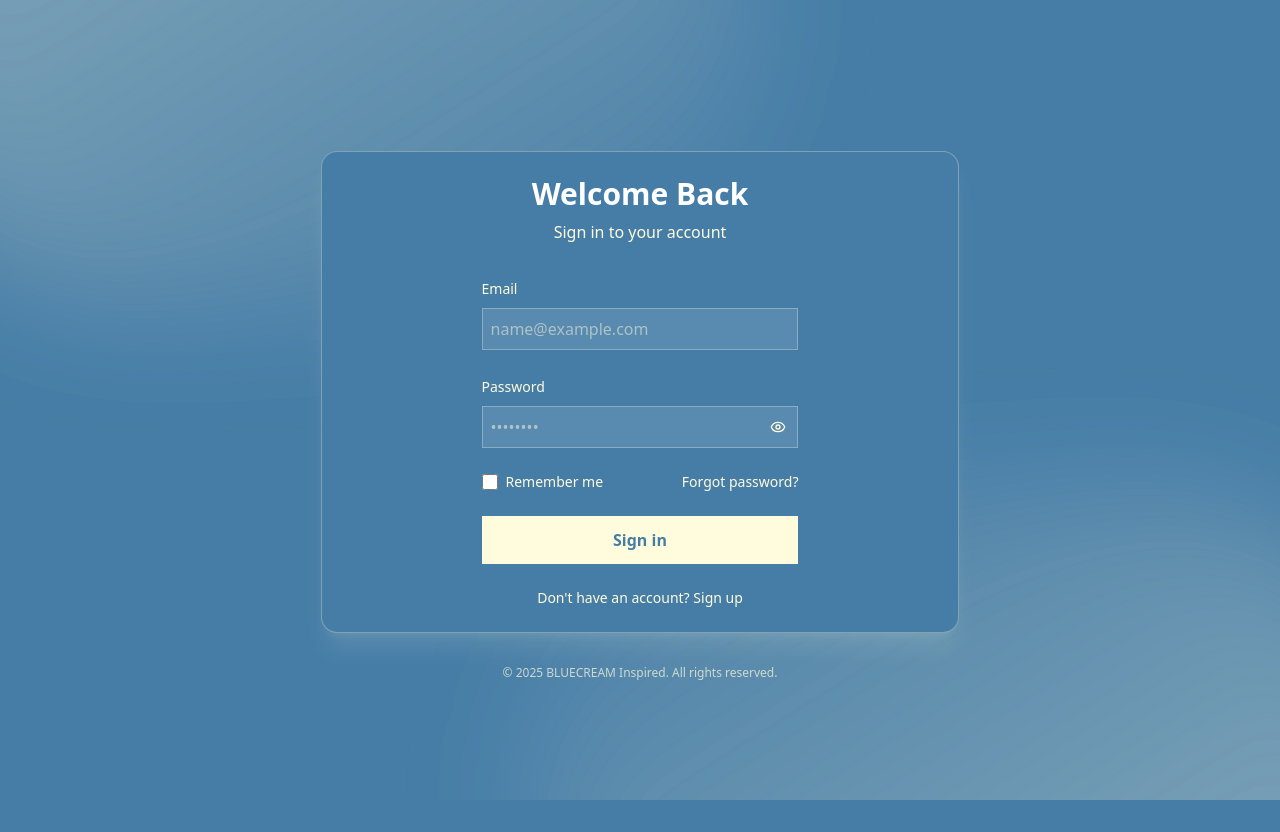
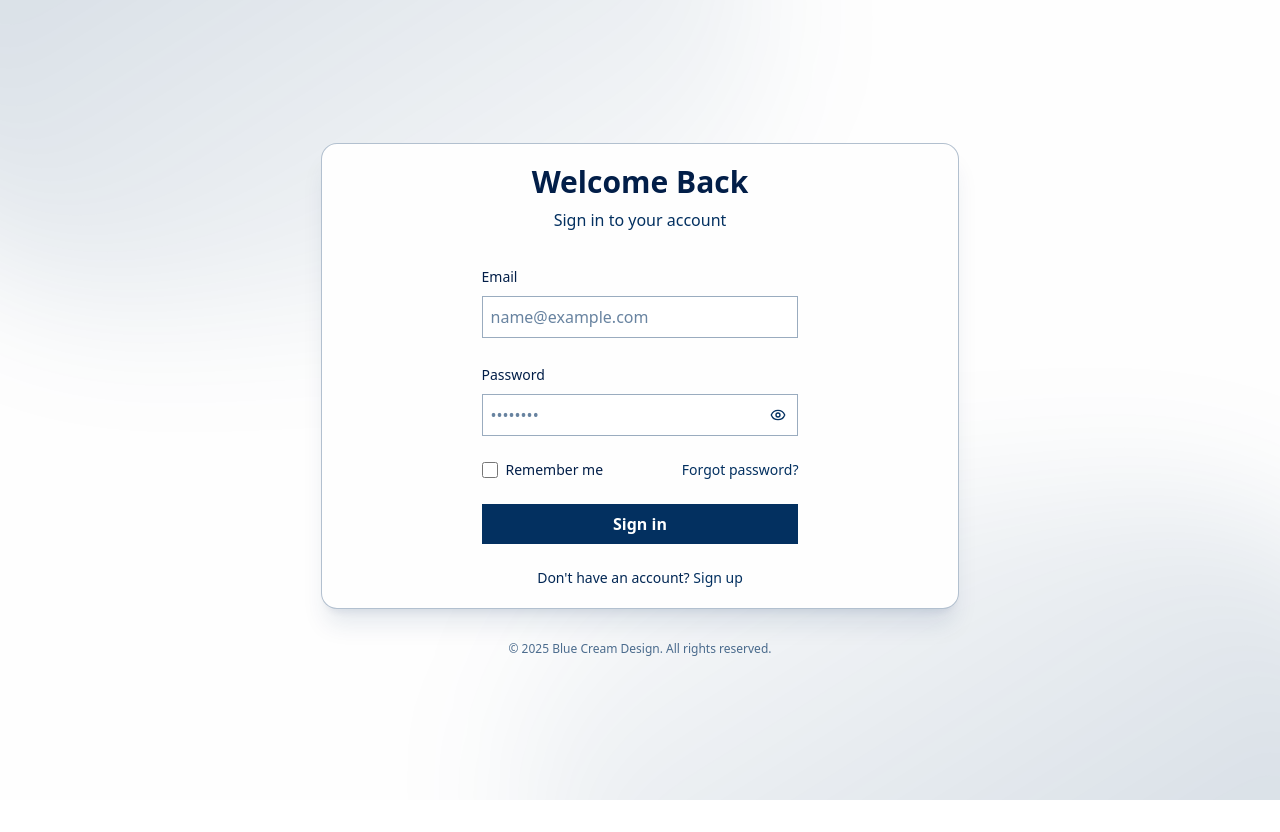
Before and after one commit to HungRed1303/Web_Library_CNPM, a React (Vite) app in the folder src/Front-end/: page /login in a window 1280 px wide. After the commit the page ends 800 px from the top, so only its background shows below. Built offline with nearby package versions, Linux system fonts and the light colour scheme.

Commit message:
update login

```diff
--- a/src/Front-end/src/components/LoginForm.tsx
+++ b/src/Front-end/src/components/LoginForm.tsx
@@ -46,22 +46,17 @@ const handleLoginSuccess = (role) => {
   }
 
 return (
-  <div className="min-h-screen bg-[#467DA7] flex items-center justify-center p-4">
-    <div className="absolute inset-0 overflow-hidden">
-      <div className="absolute -top-[30%] -left-[10%] w-[70%] h-[70%] rounded-full bg-gradient-to-br from-[#FFFCDE]/20 to-transparent blur-3xl"></div>
-      <div className="absolute -bottom-[30%] -right-[10%] w-[70%] h-[70%] rounded-full bg-gradient-to-tl from-[#FFFCDE]/20 to-transparent blur-3xl"></div>
-    </div>
-
+  <div className="min-h-screen bg-cream flex items-center justify-center p-4">
     <div className="w-full max-w-[700px] z-10">
-      <div className="bg-[#467DA7] border border-[#FFFCDE]/30 rounded-2xl shadow-xl shadow-[#FFFCDE]/10 pt-6 pb-6 px-40 backdrop-blur-sm">
+      <div className="bg-cream border border-blue-600/30 rounded-2xl shadow-xl shadow-blue-600/10 pt-5 pb-5 px-40 backdrop-blur-sm">
         <div className="mb-8 text-center">
-          <h1 className="text-3xl font-bold text-white mb-2">Welcome Back</h1>
-          <p className="text-[#FFFCDE]">Sign in to your account</p>
+          <h1 className="text-3xl font-bold text-blue-800 mb-2">Welcome Back</h1>
+          <p className="text-blue-600">Sign in to your account</p>
         </div>
 
-        <div className="space-y-6">
+        <form className="space-y-6" onSubmit={handleSubmit}>
           <div className="space-y-2">
-            <label htmlFor="email" className="text-sm font-medium text-[#FFFCDE]">
+            <label htmlFor="email" className="text-sm font-medium text-blue-800">
               Email
             </label>
             <input
@@ -70,12 +65,12 @@ return (
               placeholder="name@example.com"
               value={email}
               onChange={(e) => setEmail(e.target.value)}
-              className="w-full pr-10 pl-2 py-2 bg-white/10 border border-[#FFFCDE]/30 rounded-md text-white placeholder:text-[#FFFCDE]/50 focus:outline-none focus:ring-2 focus:ring-[#FFFCDE] focus:border-[#FFFCDE] transition-colors"
+              className="w-full pr-10 pl-2 py-2 bg-white border border-blue-600/40 rounded-md text-blue-900 placeholder:text-blue-600/60 focus:outline-none focus:ring-2 focus:ring-blue-600 focus:border-blue-600 transition-colors"
             />
           </div>
 
           <div className="space-y-2">
-            <label htmlFor="password" className="text-sm font-medium text-[#FFFCDE]">
+            <label htmlFor="password" className="text-sm font-medium text-blue-800">
               Password
             </label>
             <div className="relative">
@@ -85,12 +80,12 @@ return (
                 placeholder="••••••••"
                 value={password}
                 onChange={(e) => setPassword(e.target.value)}
-                className="w-full pr-10 pl-2 py-2 bg-white/10 border border-[#FFFCDE]/30 rounded-md text-white placeholder:text-[#FFFCDE]/50 focus:outline-none focus:ring-2 focus:ring-[#FFFCDE] focus:border-[#FFFCDE] transition-colors"
+                className="w-full pr-10 pl-2 py-2 bg-white border border-blue-600/40 rounded-md text-blue-900 placeholder:text-blue-600/60 focus:outline-none focus:ring-2 focus:ring-blue-600 focus:border-blue-600 transition-colors"
               />
               <button
                 type="button"
                 onClick={() => setShowPassword(!showPassword)}
-                className="absolute inset-y-0 right-0 flex items-center pr-3 text-[#FFFCDE] hover:text-white transition-colors"
+                className="absolute inset-y-0 right-0 flex items-center pr-3 text-blue-600 hover:text-blue-800 transition-colors"
               >
                 {showPassword ? <EyeOff className="h-4 w-4" /> : <Eye className="h-4 w-4" />}
               </button>
@@ -104,9 +99,9 @@ return (
                 type="checkbox"
                 checked={rememberMe}
                 onChange={(e) => setRememberMe(e.target.checked)}
-                className="h-4 w-4 rounded border-[#FFFCDE]/30 bg-[#467DA7] text-[#FFFCDE] focus:ring-[#FFFCDE] focus:ring-offset-[#467DA7] accent-[#FFFCDE]"
+                className="h-4 w-4 rounded border-blue-600/40 bg-white text-blue-600 focus:ring-blue-600 focus:ring-offset-cream accent-blue-600"
               />
-              <label htmlFor="remember-me" className="ml-2 block text-sm text-[#FFFCDE]">
+              <label htmlFor="remember-me" className="ml-2 block text-sm text-blue-800">
                 Remember me
               </label>
             </div>
@@ -114,37 +109,41 @@ return (
               <button
                 type="button"
                 onClick={() => alert("Forgot password functionality would be implemented here")}
-                className="font-medium text-[#FFFCDE] hover:text-white transition-colors"
+                className="font-medium text-blue-600 hover:text-blue-800"
               >
                 Forgot password?
               </button>
             </div>
           </div>
 
+          {error && (
+            <p className="text-red-600 text-sm text-center">{error}</p>
+          )}
+
           <button
-            type="button"
-            onClick={handleSubmit}
-            className="w-full bg-[#FFFCDE] hover:bg-[#e5e2c7] text-[#467DA7] font-bold py-3 px-4 rounded-lg transition-all duration-200 hover:shadow-lg hover:shadow-[#FFFCDE]/50 transform hover:scale-[1.02] active:scale-[0.98]"
+            type="submit"
+            disabled={loading}
+            className="w-full bg-blue-600 hover:bg-blue-700 text-white font-bold py-2 px-4 rounded-lg transition-all duration-200 hover:shadow-lg hover:shadow-blue-600/30"
           >
-            Sign in
+            {loading ? 'Signing in...' : 'Sign in'}
           </button>
 
           <div className="mt-4 text-center text-sm">
-            <span className="text-[#FFFCDE]">Don't have an account? </span>
+            <span className="text-blue-700">Don't have an account? </span>
             <button
               type="button"
               onClick={() => alert("Sign up functionality would be implemented here")}
-              className="font-medium text-[#FFFCDE] hover:text-white transition-colors"
+              className="font-medium text-blue-600 hover:text-blue-800"
             >
               Sign up
             </button>
           </div>
-        </div>
+        </form>
       </div>
 
       <div className="mt-8 text-center">
-        <p className="text-xs text-[#FFFCDE]/70">
-          © {new Date().getFullYear()} BLUECREAM Inspired. All rights reserved.
+        <p className="text-xs text-blue-600/70">
+          © {new Date().getFullYear()} Blue Cream Design. All rights reserved.
         </p>
       </div>
     </div>
--- a/src/Front-end/src/pages/LoginPage.tsx
+++ b/src/Front-end/src/pages/LoginPage.tsx
@@ -1,16 +1,15 @@
 import LoginForm from "../components/LoginForm"
-import Footer from "../components/Footer"
 
 const LoginPage = () => {
   return (
-    <main className="min-h-screen bg-[#467DA7] flex items-center justify-center p-4">
+    <main className="h-screen bg-cream flex items-center justify-center p-4 overflow-hidden">
       <div className="absolute inset-0 overflow-hidden">
-        <div className="absolute -top-[30%] -left-[10%] w-[70%] h-[70%] rounded-full bg-gradient-to-br from-[#FFFCDE]/20 to-transparent blur-3xl"></div>
-        <div className="absolute -bottom-[30%] -right-[10%] w-[70%] h-[70%] rounded-full bg-gradient-to-tl from-[#FFFCDE]/20 to-transparent blur-3xl"></div>
+        <div className="absolute -top-[30%] -left-[10%] w-[70%] h-[70%] rounded-full bg-gradient-to-br from-blue-600/20 to-transparent blur-3xl"></div>
+        <div className="absolute -bottom-[30%] -right-[10%] w-[70%] h-[70%] rounded-full bg-gradient-to-tl from-blue-600/20 to-transparent blur-3xl"></div>
       </div>
       <LoginForm />
     </main>
   )
 }
 
-export default LoginPage
+export default LoginPage;
--- a/src/Front-end/tailwind.config.ts
+++ b/src/Front-end/tailwind.config.ts
@@ -20,8 +20,16 @@ const config = {
     },
     extend: {
       colors: {
-        blue: '#467DA7',
-        cream: '#FFFCDE',
+        cream: "#FEFEFE",
+        blue: {
+          300: "#4A6B8A",
+          400: "#3E5F7E",
+          500: "#325372",
+          600: "#033060",
+          700: "#022754",
+          800: "#021E48",
+          900: "#01153C",
+        },
         border: 'hsl(var(--border))',
         input: 'hsl(var(--input))',
         ring: 'hsl(var(--ring))',
```
